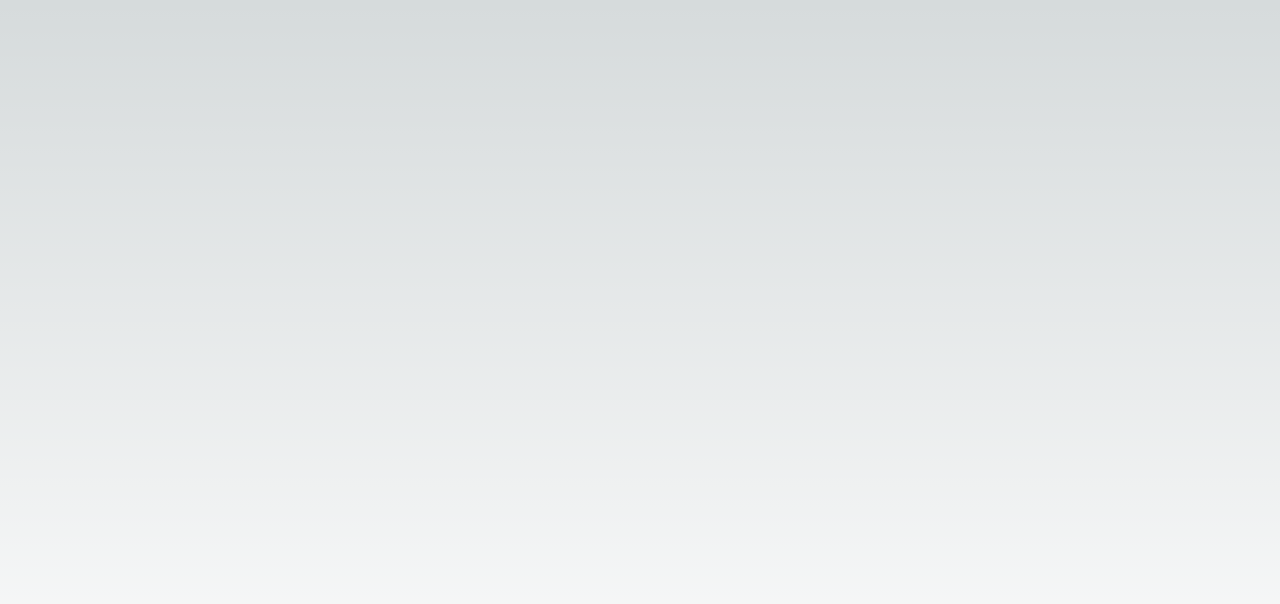
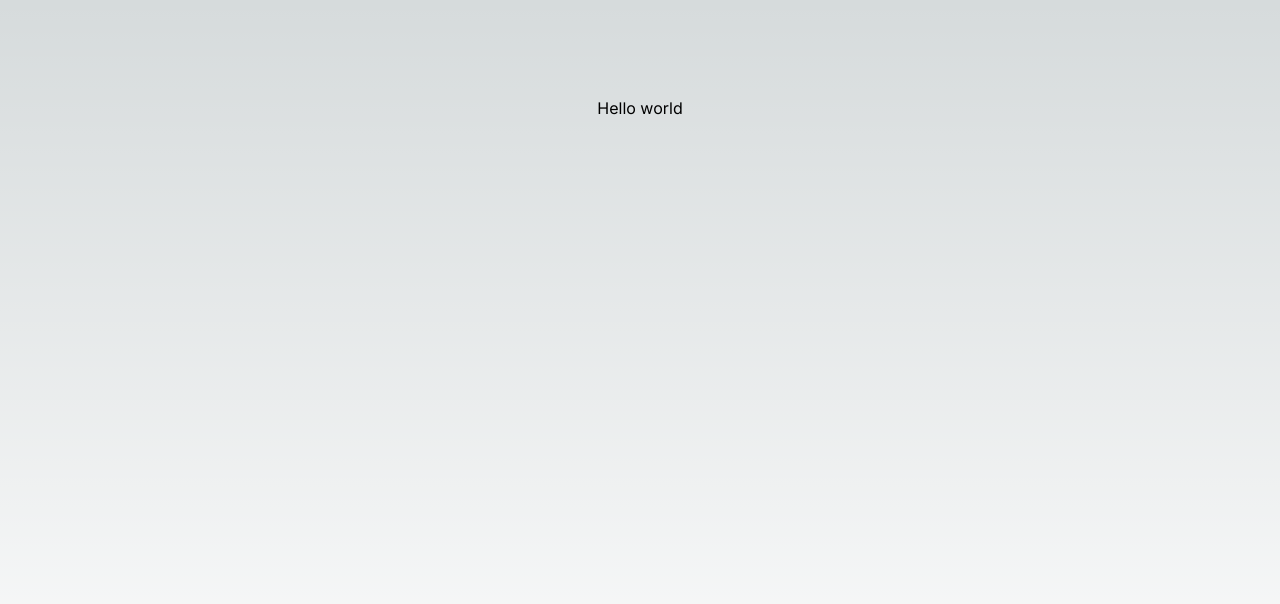
Before and after one commit to code-JOA/Tuts-jewellery, a Next.js app in the folder tuts/: page / in a window 1280 px wide. Shown: the top 604 px of the page. Built offline with nearby package versions, Linux system fonts and the light colour scheme.

Commit message:
Commit auto_update

```diff
--- a/tuts/app/page.tsx
+++ b/tuts/app/page.tsx
@@ -3,7 +3,7 @@ import Image from "next/image";
 export default function Home() {
   return (
     <main className="flex min-h-screen flex-col items-center justify-between p-24">
-      <div></div>
+      <h1>Hello world</h1>
     </main>
   );
 }
```
